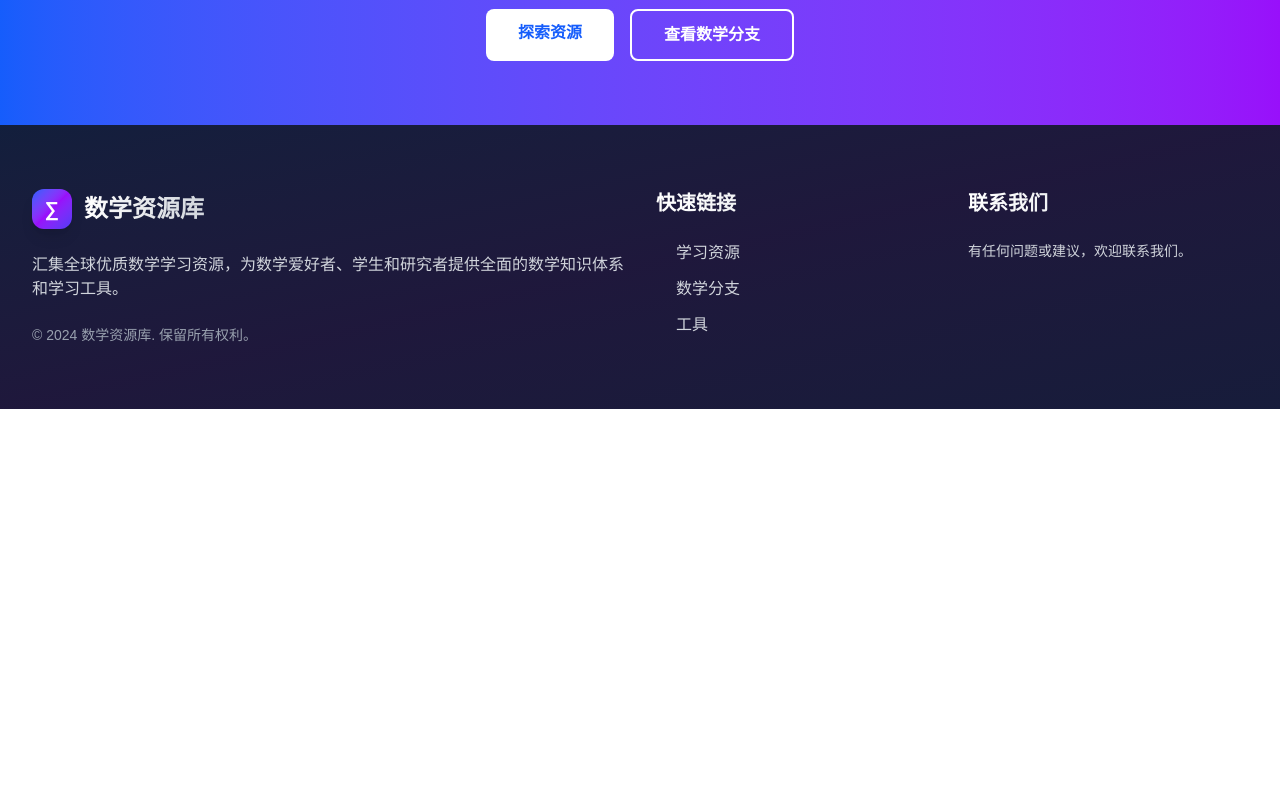
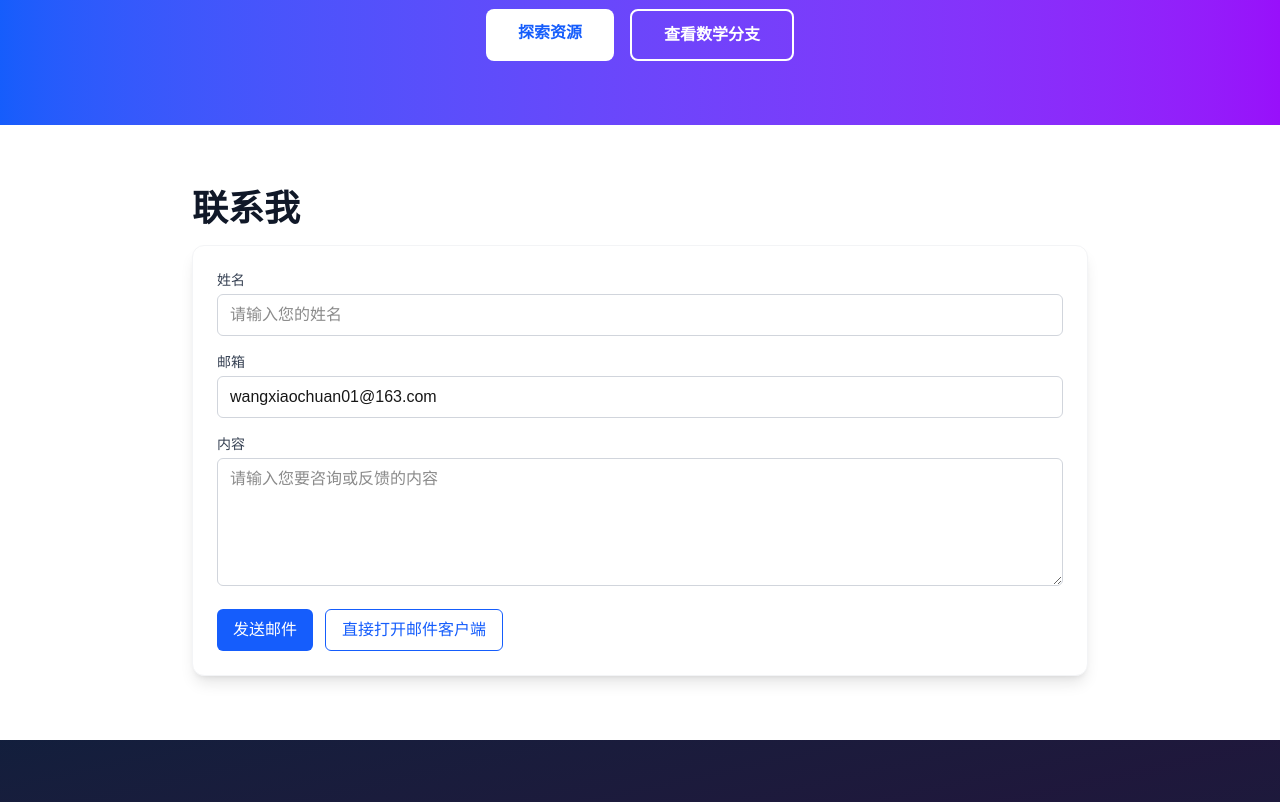
Before and after one commit to wang1365/math-lib, a Next.js app: page /zh-CN in a window 1280 px wide. Shown: the part 1980-2782 px from the top of the page. Before the commit the page ends 2389 px from the top, so only its background shows below. Built offline with nearby package versions, Linux system fonts and the light colour scheme; no server answers.

Commit message:
feat: 添加联系表单组件和联系区域
在主页添加联系区域并创建新的ContactForm组件，用于收集用户反馈和咨询

```diff
--- a/src/app/[locale]/page.tsx
+++ b/src/app/[locale]/page.tsx
@@ -4,6 +4,7 @@ import { useTranslations, useLocale } from 'next-intl';
 import Layout from '../components/LayoutIntl';
 import { Calculator, BookOpen, Video, Globe, Users, Sparkles } from 'lucide-react';
 import Link from 'next/link';
+import ContactForm from '../components/ContactForm';
 
 export default function Home() {
   const t = useTranslations('home');
@@ -203,6 +204,16 @@ export default function Home() {
           </div>
         </div>
       </section>
+
+      {/* Contact Section */}
+      <section className="py-16 px-4 sm:px-6 lg:px-8 bg-white">
+        <div className="max-w-4xl mx-auto">
+          <h2 className="text-3xl md:text-4xl font-bold text-gray-900 mb-4">联系我</h2>
+          <div className="bg-white rounded-xl shadow-lg p-6 border border-gray-100">
+            <ContactForm />
+          </div>
+        </div>
+      </section>
 </div>
   );
 }
--- /dev/null
+++ b/src/app/components/ContactForm.tsx
@@ -0,0 +1,67 @@
+'use client'
+
+import { useState } from 'react'
+
+export default function ContactForm() {
+  const [name, setName] = useState('')
+  const [email, setEmail] = useState('wangxiaochuan01@163.com')
+  const [message, setMessage] = useState('')
+
+  const recipient = 'wangxiaochuan01@163.com'
+
+  const handleSubmit = (e: React.FormEvent) => {
+    e.preventDefault()
+    const subject = `来自 ${name || '匿名'} 的网站联系`
+    const body = `姓名: ${name}\n邮箱: ${email}\n\n内容:\n${message}`
+    const mailto = `mailto:${recipient}?subject=${encodeURIComponent(subject)}&body=${encodeURIComponent(body)}`
+    window.location.href = mailto
+  }
+
+  return (
+    <form onSubmit={handleSubmit} className="space-y-4">
+      <div>
+        <label className="block text-sm font-medium text-gray-700 mb-1">姓名</label>
+        <input
+          type="text"
+          value={name}
+          onChange={(e) => setName(e.target.value)}
+          className="w-full rounded-md border border-gray-300 px-3 py-2 focus:outline-none focus:ring-2 focus:ring-blue-500"
+          placeholder="请输入您的姓名"
+        />
+      </div>
+      <div>
+        <label className="block text-sm font-medium text-gray-700 mb-1">邮箱</label>
+        <input
+          type="email"
+          value={email}
+          readOnly
+          className="w-full rounded-md border border-gray-300 px-3 py-2 focus:outline-none focus:ring-2 focus:ring-blue-500"
+          placeholder="用于回复您的邮箱"
+        />
+      </div>
+      <div>
+        <label className="block text-sm font-medium text-gray-700 mb-1">内容</label>
+        <textarea
+          value={message}
+          onChange={(e) => setMessage(e.target.value)}
+          className="w-full min-h-32 rounded-md border border-gray-300 px-3 py-2 focus:outline-none focus:ring-2 focus:ring-blue-500"
+          placeholder="请输入您要咨询或反馈的内容"
+        />
+      </div>
+      <div className="flex gap-3">
+        <button
+          type="submit"
+          className="bg-blue-600 text-white px-4 py-2 rounded-md hover:bg-blue-700 transition-colors"
+        >
+          发送邮件
+        </button>
+        <a
+          href={`mailto:${recipient}`}
+          className="text-blue-600 px-4 py-2 rounded-md border border-blue-600 hover:bg-blue-50 transition-colors"
+        >
+          直接打开邮件客户端
+        </a>
+      </div>
+    </form>
+  )
+}
```
